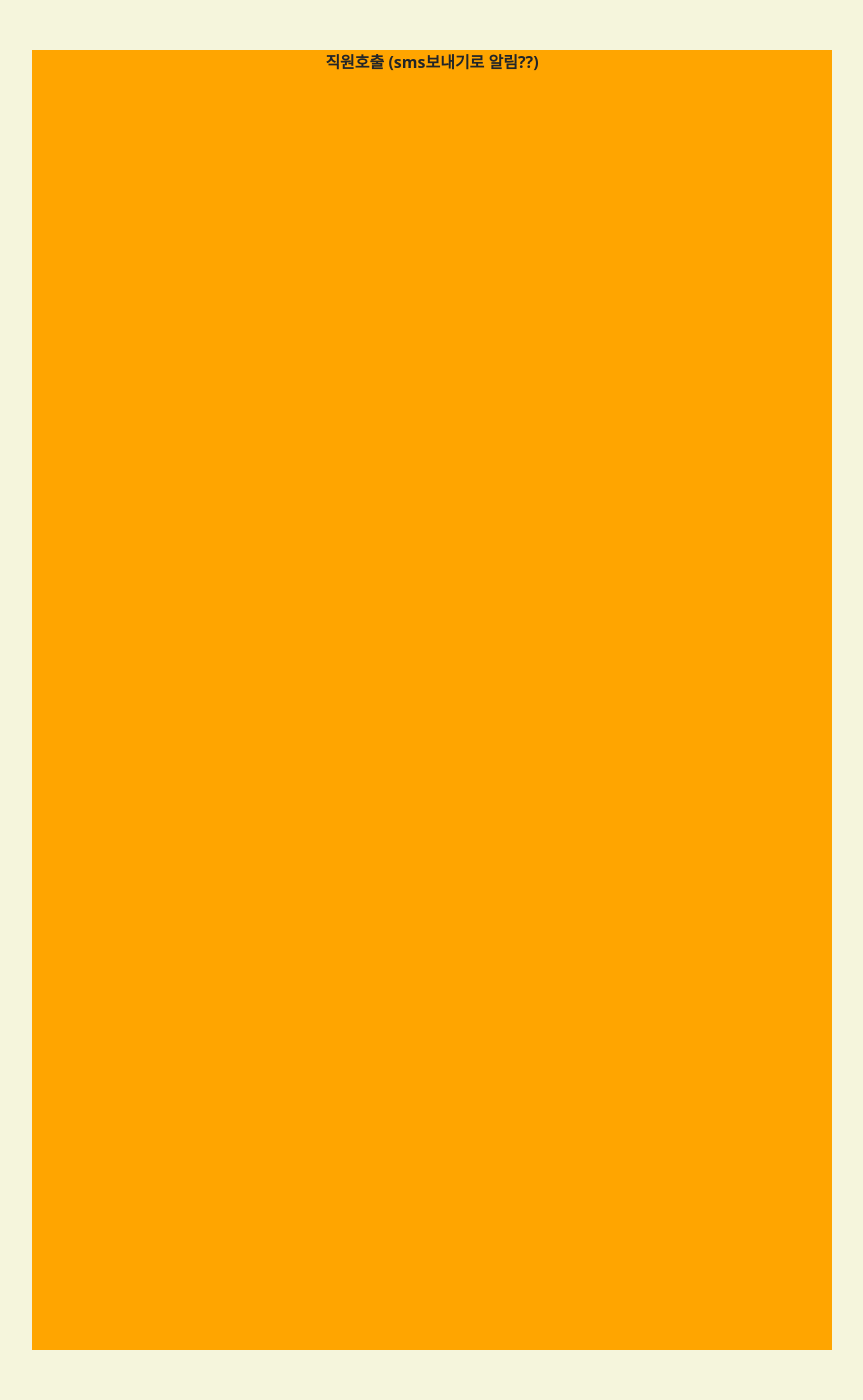
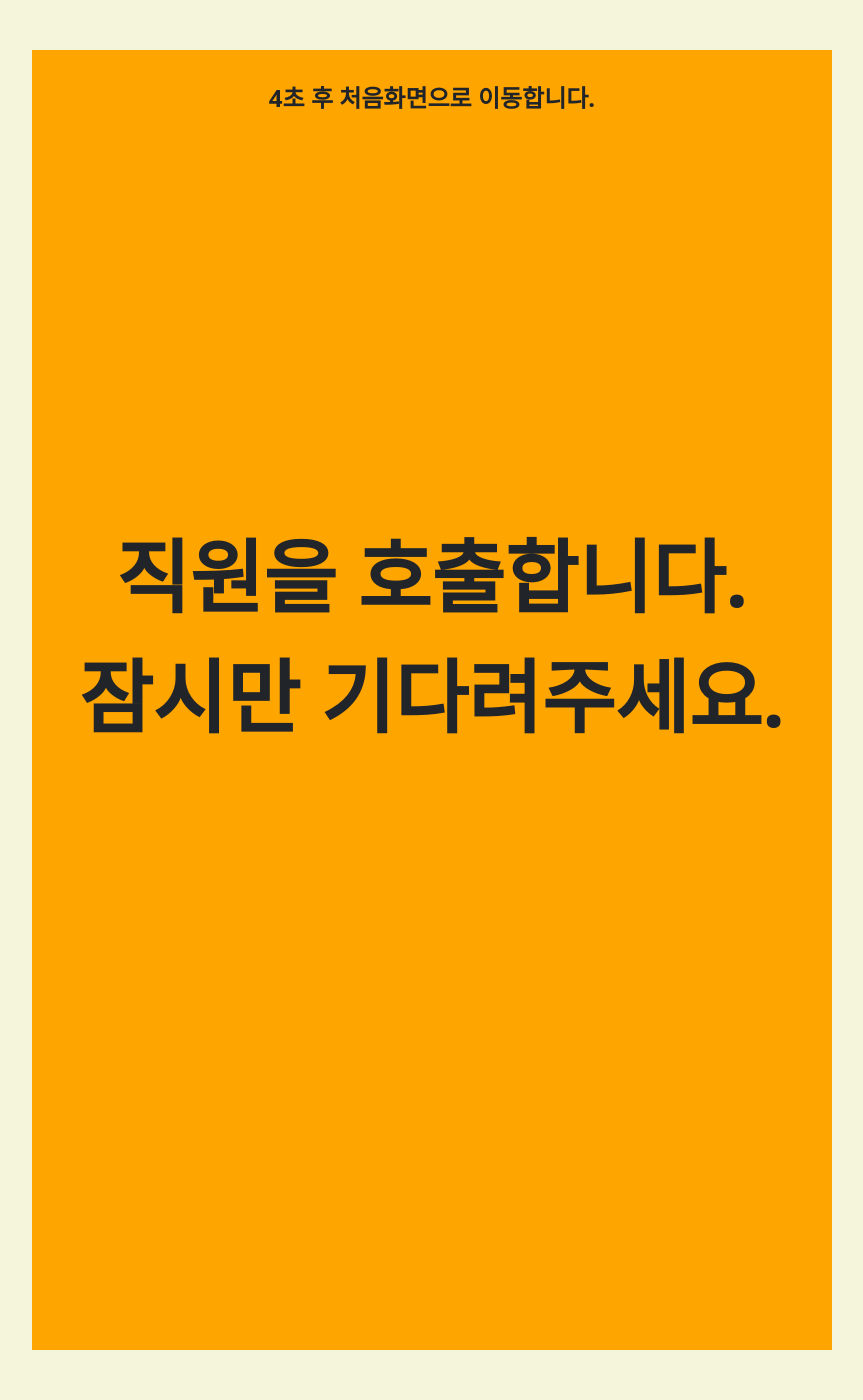
Before and after one commit to taeyeon0319/Capstone-Design, a Django app: page /call/ in a window 1280 px wide. Shown: the whole page, without its empty margins (208-1071 px from the left). Run offline with Django 4.2, Linux system fonts and the light colour scheme.

Commit message:
[김태연]초기화 js추가

```diff
--- a/donkey/static/css/style.css
+++ b/donkey/static/css/style.css
@@ -258,5 +258,9 @@ button:hover {
 .finalPageContainer{
     font-size: 80px;
     text-align : center;
-    padding-top: 100px;
+    padding-top: 30px;
 }
+
+.text{
+    margin-top:400px;
+}
--- a/main/templates/main/employee_call.html
+++ b/main/templates/main/employee_call.html
@@ -1,8 +1,35 @@
 <!--직원호출-->
 {% extends 'base.html' %}
 {% load static %}
+{% comment %} 결재 화면 완료 페이지와 1-10000사이 수를 랜덤으로 출력한다. {% endcomment %}
+{% block content %}
+<div class="finalPageContainer">
+    <div id="timerContainer" class="timerContainer"></div>
+    <a id="backLink" href="{% url 'menu:cart_delete' %}">
+        <button id="backButton" style="display: none;"></button>
+    </a>
+    <div class="text">직원을 호출합니다.<br><span>잠시만 기다려주세요.</span> </div>
+    <script>
+        var utterance = new SpeechSynthesisUtterance();
+        utterance.text = '직원을 호출합니다. 잠시만 기다려주세요.';
+        window.speechSynthesis.speak(utterance);
 
-{% block content %}
-직원호출
-(sms보내기로 알림??)
+        var timerContainer = document.getElementById('timerContainer');
+        var seconds = 10;
+        timerContainer.innerText = seconds + '초 후 처음화면으로 이동합니다.';
+        timerContainer.style.fontSize = '24px';
+
+        var timer = setInterval(function() {
+            seconds--;
+            timerContainer.innerText = seconds + '초 후 처음화면으로 이동합니다.';
+
+            if (seconds === 0) {
+                clearInterval(timer);
+                var backButton = document.getElementById('backButton');
+                backButton.click();
+            }
+        }, 1000);
+    </script>
+</div>
+
 {% endblock %}
--- a/menu/templates/menu/menu_list.html
+++ b/menu/templates/menu/menu_list.html
@@ -11,9 +11,9 @@
 <div class="menu_container">
     <nav class="menu_category">
         {% comment %} tapNumber에 따라 해당 탭 화면 open {% endcomment %}
-        <button {%if tapNumber == "0" %} id="defaultOpen"{%endif%} class="tablinks" onclick="moveInTabs(event,'category_1')">오넛지</button>
-        <button {%if tapNumber == "1" %} id="defaultOpen"{%endif%} class="tablinks" onclick="moveInTabs(event,'category_2')">카츠</button>
-        <button {%if tapNumber == "2" %} id="defaultOpen"{%endif%} class="tablinks" onclick="moveInTabs(event,'category_3')">더푸리</button>
+        <button {%if tapNumber == "0" %} id="defaultOpen"{%endif%} class="tablinks" onclick="moveInTabs(event,'category_1')" onmouseover="speakText('오넛지')"onmouseleave="stopSpeaking();">오넛지</button>
+        <button {%if tapNumber == "1" %} id="defaultOpen"{%endif%} class="tablinks" onclick="moveInTabs(event,'category_2')" onmouseover="speakText('카츠')"onmouseleave="stopSpeaking();">카츠</button>
+        <button {%if tapNumber == "2" %} id="defaultOpen"{%endif%} class="tablinks" onclick="moveInTabs(event,'category_3')" onmouseover="speakText('더푸리')"onmouseleave="stopSpeaking();">더푸리</button>
     </nav>
 
 {% comment %} 오넛지 탭 메뉴 {% endcomment %}
```
Also changed, not shown: main/templates/main/final.html (+20 -2 lines), db.sqlite3.
